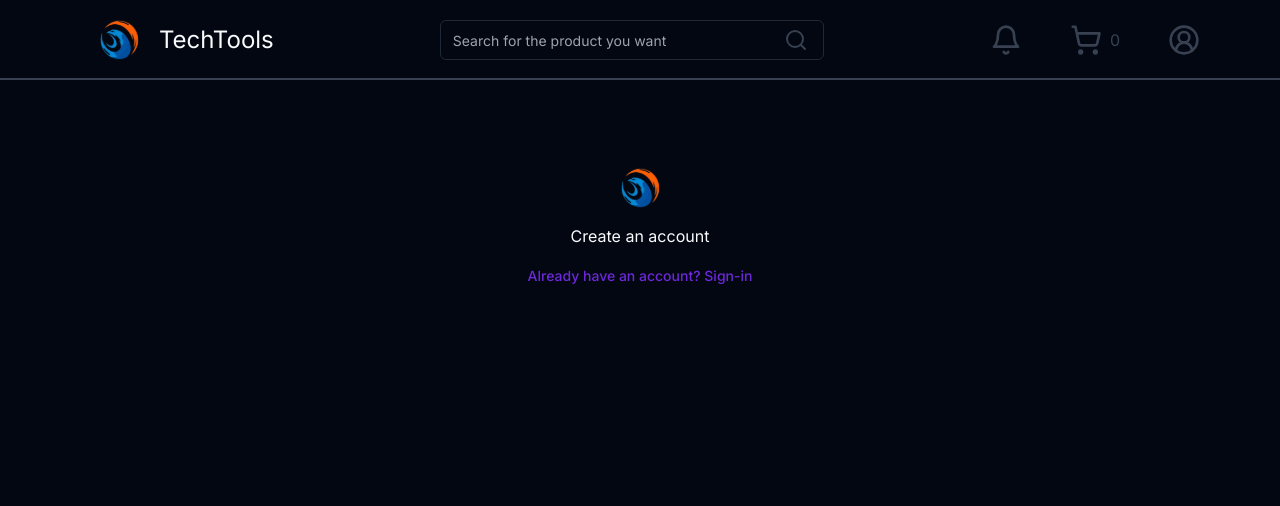
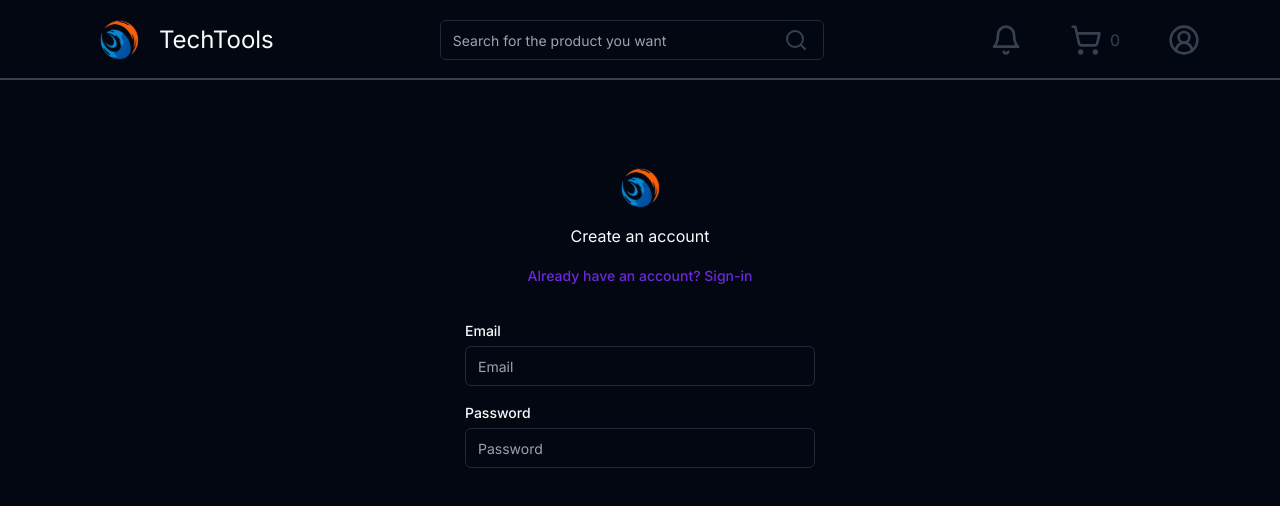
Before and after one commit to fedevcoding/tech-tools, a Next.js app: page /sign-up in a window 1280 px wide. Shown: the top 506 px of the page. Built offline with nearby package versions, Linux system fonts and the light colour scheme.

Commit message:
🛑 add sign up buttons

```diff
--- a/package.json
+++ b/package.json
@@ -13,6 +13,7 @@
   "@payloadcms/db-mongodb": "^1.4.2",
   "@payloadcms/richtext-slate": "^1.4.0",
   "@radix-ui/react-dialog": "^1.0.5",
+  "@radix-ui/react-label": "^2.0.2",
   "@radix-ui/react-slot": "^1.0.2",
   "class-variance-authority": "^0.7.0",
   "clsx": "^2.1.0",
--- a/src/app/(auth)/sign-up/page.tsx
+++ b/src/app/(auth)/sign-up/page.tsx
@@ -1,5 +1,10 @@
+"use client";
+
 import { Icons } from "@/components/Icons";
 import { buttonVariants } from "@/components/ui/button";
+import { Input } from "@/components/ui/input";
+import { Label } from "@/components/ui/label";
+import { cn } from "@/lib/utils";
 import Link from "next/link";
 
 const Page = () => {
@@ -12,9 +17,33 @@ const Page = () => {
 
       <h1>Create an account</h1>
 
-      <Link href={"/sign-in"} className={buttonVariants({ variant: "link" })}>
+      <Link
+       href={"/sign-in"}
+       className={buttonVariants({ variant: "link", className: " gap-1.5" })}
+      >
        Already have an account? Sign-in
       </Link>
+     </div>
+
+     <div className="grid gap-6">
+      <form action="">
+       <div className="space-y-3">
+        <div className="grid gap-2 py-1">
+         <Label htmlFor="email">Email</Label>
+         <Input
+          className={cn({ "focus-visible:ring-red-500": true })}
+          placeholder="Email"
+         />
+        </div>
+        <div className="grid gap-2 py-1">
+         <Label htmlFor="password">Password</Label>
+         <Input
+          className={cn({ "focus-visible:ring-red-500": true })}
+          placeholder="Password"
+         />
+        </div>
+       </div>
+      </form>
      </div>
     </div>
    </div>
--- /dev/null
+++ b/src/components/ui/label.tsx
@@ -0,0 +1,26 @@
+"use client"
+
+import * as React from "react"
+import * as LabelPrimitive from "@radix-ui/react-label"
+import { cva, type VariantProps } from "class-variance-authority"
+
+import { cn } from "@/lib/utils"
+
+const labelVariants = cva(
+  "text-sm font-medium leading-none peer-disabled:cursor-not-allowed peer-disabled:opacity-70"
+)
+
+const Label = React.forwardRef<
+  React.ElementRef<typeof LabelPrimitive.Root>,
+  React.ComponentPropsWithoutRef<typeof LabelPrimitive.Root> &
+    VariantProps<typeof labelVariants>
+>(({ className, ...props }, ref) => (
+  <LabelPrimitive.Root
+    ref={ref}
+    className={cn(labelVariants(), className)}
+    {...props}
+  />
+))
+Label.displayName = LabelPrimitive.Root.displayName
+
+export { Label }
```
Also changed, not shown: 1 other file (tests, documents, lock files or other folders).
